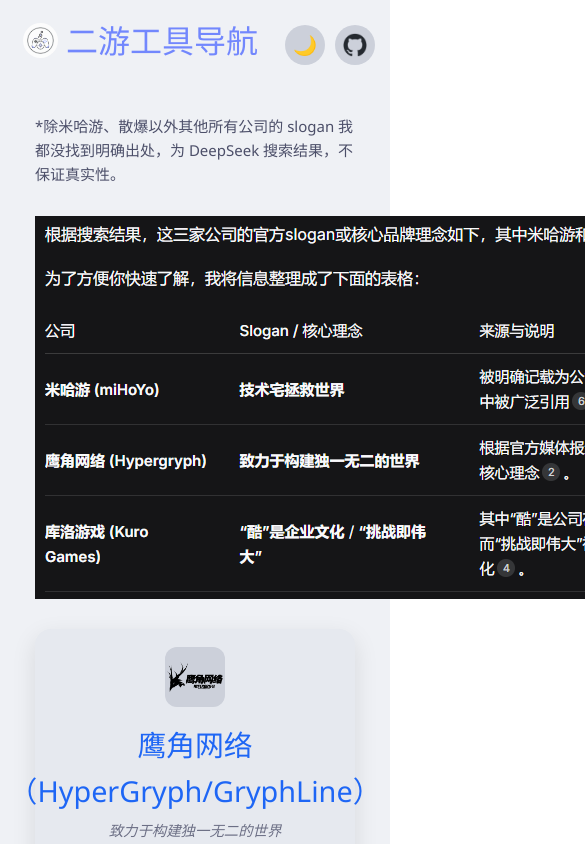
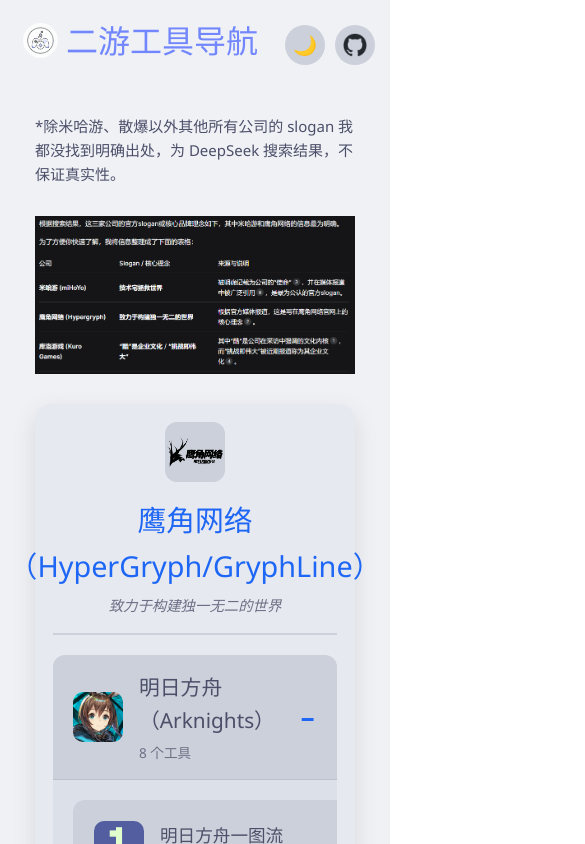
Before and after one commit to DeeChael/anime-portal, a Vue app: page / in a window 390 px wide. Shown: the top 844 px of the page, 585 px wide, since content can reach past the window. Built offline with nearby package versions, Linux system fonts and the light colour scheme.

Commit message:
fix: deepseek response image size overflow on phone

```diff
--- a/src/components/GameToolsNavigation.vue
+++ b/src/components/GameToolsNavigation.vue
@@ -33,7 +33,7 @@
     <main>
       <div class="companies-container">
         <p>*除米哈游、散爆以外其他所有公司的 slogan 我都没找到明确出处，为 DeepSeek 搜索结果，不保证真实性。</p>
-        <img src="/slogan.png" alt="Slogan DeepSeek Response" width="777" />
+        <img src="/slogan.png" alt="Slogan DeepSeek Response" width="auto" style="max-width: 777px" />
         <div
             v-for="company in companies"
             :key="company.id"
```
